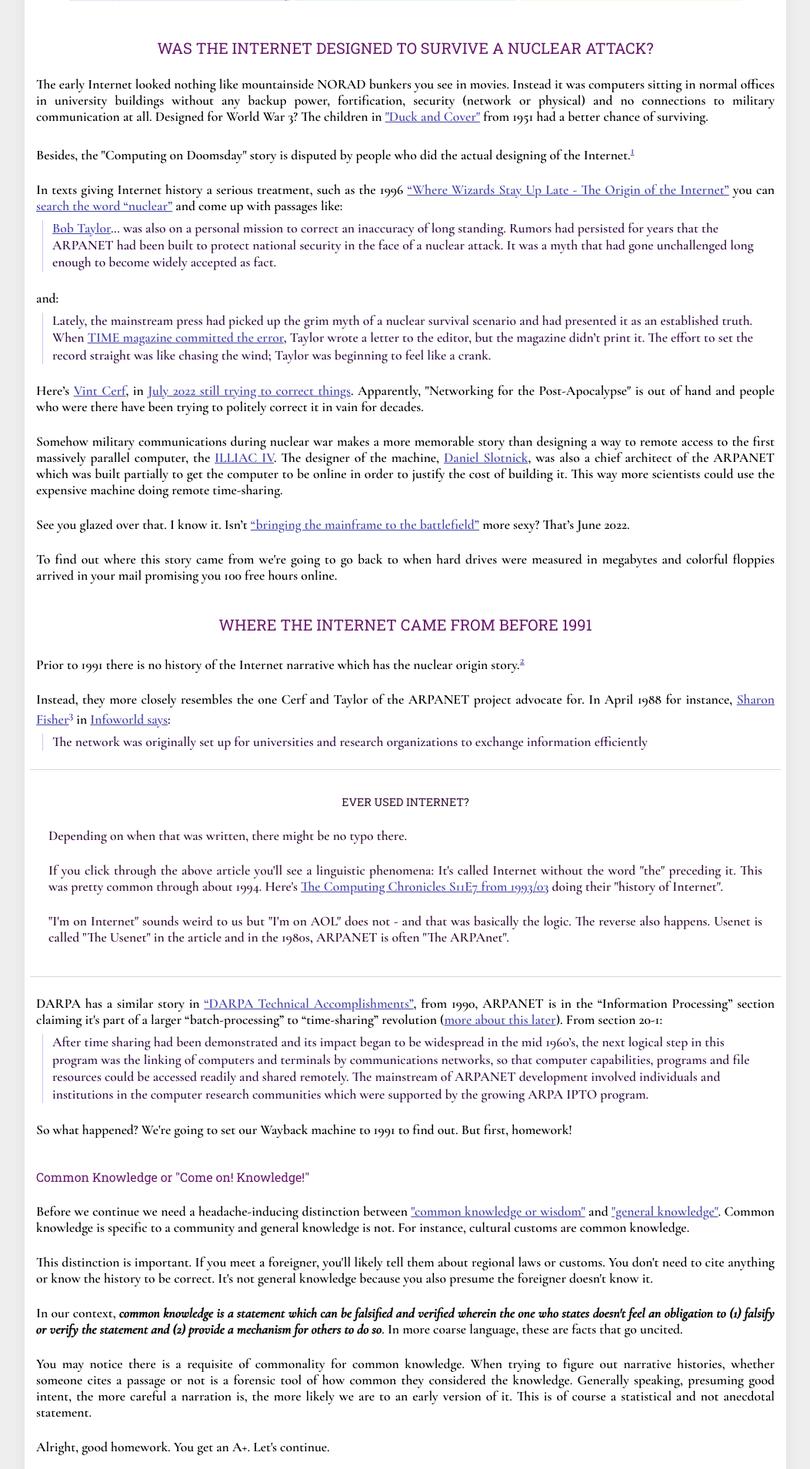
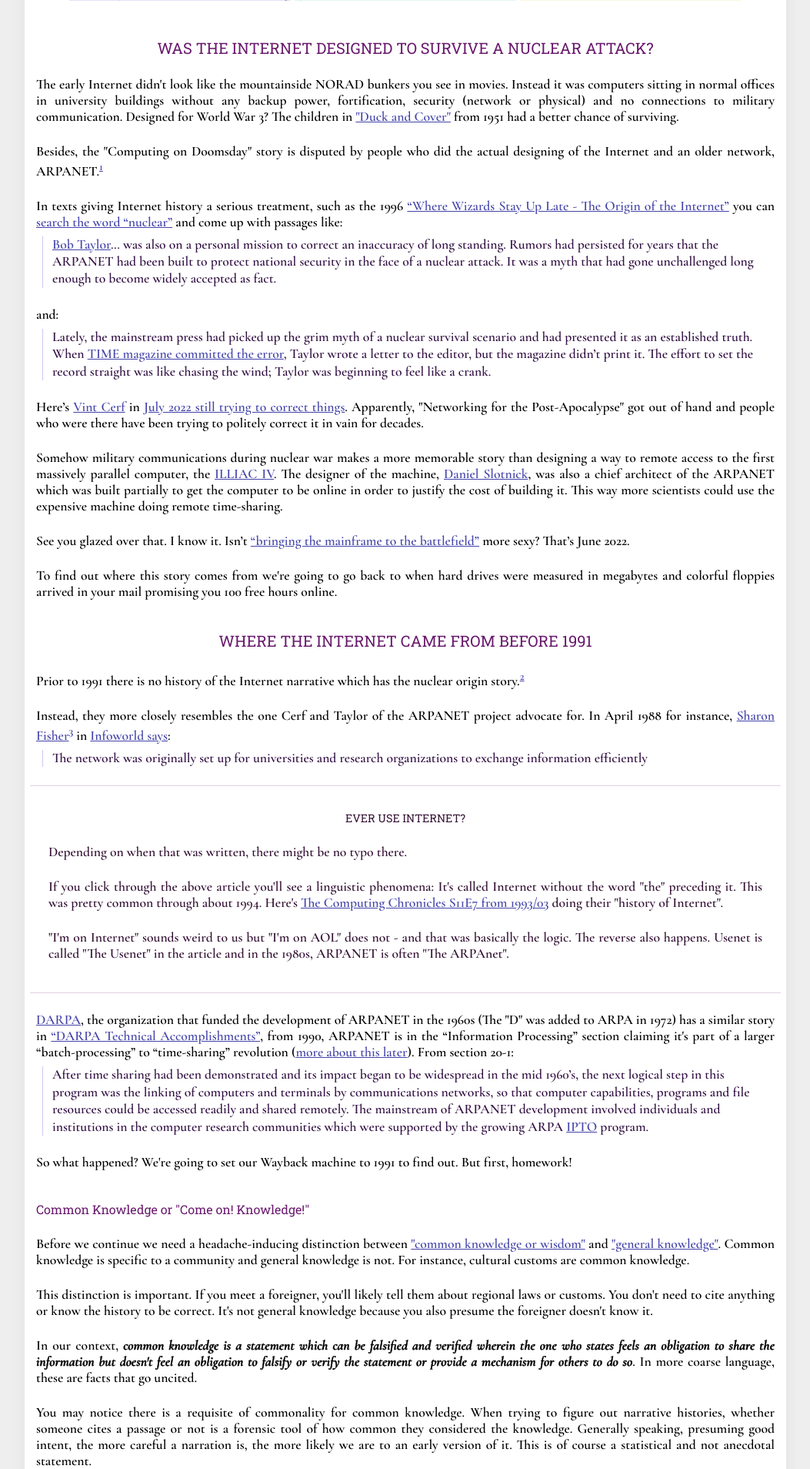
Before and after one commit to kristopolous/sf, a PHP site: page /internet-history in a window 1280 px wide. Shown: the part 767-2675 px from the top of the page at 77% size, without its empty margins (113-1166 px from the left). Run offline with PHP 8.4, Linux system fonts and the light colour scheme.

Commit message:
minor flow corrections

```diff
--- a/internet-history.php
+++ b/internet-history.php
@@ -90,8 +90,8 @@
 <img src=Report4799AHistoryOfArpanetTheFirstDecade_0032.png>
 </div>
 <h2 id="was-the-internet-designed-to-survive-a-nuclear-attack">Was The Internet designed to survive a nuclear attack?</h2>
-<p>The early Internet looked nothing like mountainside NORAD bunkers you see in movies. Instead it was computers sitting in normal offices in university buildings without any backup power, fortification, security (network or physical) and no connections to military communication at all. Designed for World War 3? The children in <a href="https://www.youtube.com/watch?v=LWH4tWkZpPU">"Duck and Cover"</a> from 1951 had a better chance of surviving.</p>
-<p>Besides, the "Computing on Doomsday" story is disputed by people who did the actual designing of the Internet.<sup><a href="#jcr"><?= $foot++ ?></a></sup></p>
+<p>The early Internet didn't look like the mountainside NORAD bunkers you see in movies. Instead it was computers sitting in normal offices in university buildings without any backup power, fortification, security (network or physical) and no connections to military communication. Designed for World War 3? The children in <a href="https://www.youtube.com/watch?v=LWH4tWkZpPU">"Duck and Cover"</a> from 1951 had a better chance of surviving.</p>
+<p>Besides, the "Computing on Doomsday" story is disputed by people who did the actual designing of the Internet and an older network, ARPANET.<sup><a href="#jcr"><?= $foot++ ?></a></sup></p>
 <p>In texts giving Internet history a serious treatment, such as the 1996 <a href="https://archive.org/details/wherewizardsstay00haf_vgj/">“Where Wizards Stay Up Late - The Origin of the Internet”</a> you can <a href="https://archive.org/details/wherewizardsstay00haf_vgj/page/n4/mode/2up?q=nuclear">search the word “nuclear”</a> and come up with passages like:</p>
 <blockquote>
 <p><a href="https://en.wikipedia.org/wiki/Robert_Taylor_(computer_scientist)">Bob Taylor</a>… was also on a personal mission to correct an inaccuracy of long standing. Rumors had persisted for years that the ARPANET had been built to protect national security in the face of a nuclear attack. It was a myth that had gone unchallenged long enough to become widely accepted as fact.</p>
@@ -100,10 +100,10 @@
 <blockquote>
 <p>Lately, the mainstream press had picked up the grim myth of a nuclear survival scenario and had presented it as an established truth. When <a href="http://content.time.com/time/magazine/0,9263,7601940725,00.html">TIME magazine committed the error</a>, Taylor wrote a letter to the editor, but the magazine didn’t print it. The effort to set the record straight was like chasing the wind; Taylor was beginning to feel like a crank.</p>
 </blockquote>
-<p>Here’s <a href="https://en.wikipedia.org/wiki/Vint_Cerf">Vint Cerf</a>, in <a href="https://youtu.be/lWyv4wU-WNA?t=4441">July 2022 still trying to correct things</a>. Apparently, "Networking for the Post-Apocalypse" is out of hand and people who were there have been trying to politely correct it in vain for decades.</p>
+<p>Here’s <a href="https://en.wikipedia.org/wiki/Vint_Cerf">Vint Cerf</a> in <a href="https://youtu.be/lWyv4wU-WNA?t=4441">July 2022 still trying to correct things</a>. Apparently, "Networking for the Post-Apocalypse" got out of hand and people who were there have been trying to politely correct it in vain for decades.</p>
 <p>Somehow military communications during nuclear war makes a more memorable story than designing a way to remote access to the first massively parallel computer, the <a href="https://en.wikipedia.org/wiki/ILLIAC_IV">ILLIAC IV</a>. The designer of the machine, <a href="https://en.wikipedia.org/wiki/Daniel_Slotnick">Daniel Slotnick</a>, was also a chief architect of the ARPANET which was built partially to get the computer to be online in order to justify the cost of building it. This way more scientists could use the expensive machine doing remote time-sharing.</p>
 <p>See you glazed over that. I know it. Isn’t <a href="https://jacobin.com/2022/06/internet-privatization-profit-centralization-democracy">“bringing the mainframe to the battlefield”</a> more sexy? That’s June 2022.</p>
-<p>To find out where this story came from we're going to go back to when hard drives were measured in megabytes and colorful floppies arrived in your mail promising you 100 free hours online.</p>
+<p>To find out where this story comes from we're going to go back to when hard drives were measured in megabytes and colorful floppies arrived in your mail promising you 100 free hours online.</p>
 <h2 id="where-the-internet-came-from-before-1991">Where the Internet came from before 1991</h2>
 <p>Prior to 1991 there is no history of the Internet narrative which has the nuclear origin story.<sup><a href="#prior"><?= $foot++ ?></a></sup></p>
 <p>Instead, they more closely resembles the one Cerf and Taylor of the ARPANET project advocate for. In April 1988 for instance, <a href="https://twitter.com/slfisher">Sharon Fisher</a><sup><a href="#sharon"><?= $foot++ ?></a></sup> in <a href="https://books.google.com/books?id=pj0EAAAAMBAJ&amp;pg=PA57&amp;hl=en&amp;sa=X&amp;ved=2ahUKEwiGz_ml97H6AhXtMEQIHV5EC2oQ6AF6BAgEEAI#v=onepage&amp;q&amp;f=false">Infoworld says</a>:</p>
@@ -111,14 +111,14 @@
 <p>The network was originally set up for universities and research organizations to exchange information efficiently</p>
 </blockquote>
 <aside>
-<h5>Ever used internet?</h5>
+<h5>Ever use internet?</h5>
 <p>Depending on when that was written, there might be no typo there.</p>
 <p>If you click through the above article you'll see a linguistic phenomena: It's called Internet without the word "the" preceding it. This was pretty common through about 1994. Here's <a href="https://youtu.be/U_o8gerare0?t=189">The Computing Chronicles S11E7 from 1993/03</a> doing their "history of Internet".</p>
 <p>"I'm on Internet" sounds weird to us but "I'm on AOL" does not - and that was basically the logic. The reverse also happens. Usenet is called "The Usenet" in the article and in the 1980s, ARPANET is often "The ARPAnet".
 </aside>
-<p>DARPA has a similar story in <a href="https://www.researchgate.net/publication/235051902_DARPA_Technical_Accomplishments_An_Historical_Review_of_Selected_DARPA_Projects_Volume_1">“DARPA Technical Accomplishments”</a>, from 1990, ARPANET is in the “Information Processing” section claiming it's part of a larger “batch-processing” to “time-sharing” revolution (<a href="#time-sharing">more about this later</a>). From section 20-1:</p>
+<p><a href="https://en.wikipedia.org/wiki/DARPA">DARPA</a>, the organization that funded the development of ARPANET in the 1960s (The "D" was added to ARPA in 1972) has a similar story in <a href="https://www.researchgate.net/publication/235051902_DARPA_Technical_Accomplishments_An_Historical_Review_of_Selected_DARPA_Projects_Volume_1">“DARPA Technical Accomplishments”</a>, from 1990, ARPANET is in the “Information Processing” section claiming it's part of a larger “batch-processing” to “time-sharing” revolution (<a href="#time-sharing">more about this later</a>). From section 20-1:</p>
 <blockquote>
-<p>After time sharing had been demonstrated and its impact began to be widespread in the mid 1960’s, the next logical step in this program was the linking of computers and terminals by communications networks, so that computer capabilities, programs and file resources could be accessed readily and shared remotely. The mainstream of ARPANET development involved individuals and institutions in the computer research communities which were supported by the growing ARPA IPTO program.</p>
+<p>After time sharing had been demonstrated and its impact began to be widespread in the mid 1960’s, the next logical step in this program was the linking of computers and terminals by communications networks, so that computer capabilities, programs and file resources could be accessed readily and shared remotely. The mainstream of ARPANET development involved individuals and institutions in the computer research communities which were supported by the growing ARPA <a href="https://en.wikipedia.org/wiki/Information_Processing_Techniques_Office">IPTO</a> program.</p>
 </blockquote>
 
 <p>So what happened? We're going to set our Wayback machine to 1991 to find out. But first, homework!</p>
@@ -126,14 +126,14 @@
 
 <p>Before we continue we need a headache-inducing distinction between <a href="https://en.wikipedia.org/wiki/Common_knowledge">"common knowledge or wisdom"</a> and <a href="https://en.wikipedia.org/wiki/General_knowledge">"general knowledge"</a>. Common knowledge is specific to a community and general knowledge is not. For instance, cultural customs are common knowledge.</p>
 <p>This distinction is important. If you meet a foreigner, you'll likely tell them about regional laws or customs. You don't need to cite anything or know the history to be correct. It's not general knowledge because you also presume the foreigner doesn't know it.</p>
-<p>In our context, <b><em>common knowledge is a statement which can be falsified and verified wherein the one who states doesn't feel an obligation to (1) falsify or verify the statement and (2) provide a mechanism for others to do so</em></b>. In more coarse language, these are facts that go uncited.</p>
+<p>In our context, <b><em>common knowledge is a statement which can be falsified and verified wherein the one who states feels an obligation to share the information but doesn't feel an obligation to falsify or verify the statement or provide a mechanism for others to do so</em></b>. In more coarse language, these are facts that go uncited.</p>
 <p>You may notice there is a requisite of commonality for common knowledge. When trying to figure out narrative histories, whether someone cites a passage or not is a forensic tool of how common they considered the knowledge. Generally speaking, presuming good intent, the more careful a narration is, the more likely we are to an early version of it. This is of course a statistical and not anecdotal statement.</p>
 
 <p>Alright, good homework. You get an A+. Let's continue.</p>
 <h2 id="im-sure-nobody-will-notice">1991: Network World Vol.8-33 P65&sect;12. It Begins.</h2>
 <p>The first instance<sup><a href="#first"><?= $foot++ ?></a></sup> of the misattribution is both a victim of how chronology works and slight journalistic error. The <a href="https://books.google.com/books?id=mREEAAAAMBAJ&amp;pg=PA65&amp;hl=en&amp;sa=X&amp;ved=2ahUKEwiSyfnLqrT6AhUXLEQIHTjLBmEQ6AF6BAgCEAI#v=onepage&amp;q&amp;f=false">Aug 19, 1991 issue of Network World</a> has a biography on someone who will be important in our story, <a href="https://en.wikipedia.org/wiki/Paul_Baran">Paul Baran</a>. It’s a long passage. I snipped the relevant parts below:</p>
 <blockquote>
-  <p>… questions were being asked regarding the U.S.’s ability to survive a pre-emptive nuclear attack with enough of its military capability intact … Baran and his Rand colleagues decided to keep the packet-switching research unclassified… After delays caused by political issues, the government commissioned a public net based on Baran’s research <em>(my note: false)</em>. In 1969, the Defense Advanced Research Projects Agency completed the first packet switched net, dubbed ARPANET.</p>
+  <p>… questions were being asked regarding the U.S.’s ability to survive a pre-emptive nuclear attack with enough of its military capability intact … Baran and his RAND colleagues decided to keep the packet-switching research unclassified… After delays caused by political issues, the government commissioned a public net based on Baran’s research <b>(my note: false)</b>. In 1969, the Defense Advanced Research Projects Agency completed the first packet switched net, dubbed ARPANET.</p>
 </blockquote>
 <p>This is the correct timeline, but not the correct chain of events. It’s not the last time it will be made.</p>
 <p>This is a fairly buried reference, literally right near the end of the magazine, after the small back-of-the issue black and white ads. But this is 1991, 13 days after <a href="https://en.wikipedia.org/wiki/Tim_Berners-Lee">Tim Berners-Lee</a> <a href="https://www.w3.org/People/Berners-Lee/1991/08/art-6484.txt">announced the WorldWideWeb</a>. Who cares about the Internet except for a bunch of nerds and weirdos? I'm sure this Internet thing will continue to be obscure and irrelevant.</p>
@@ -147,11 +147,11 @@
 <p>Without knowing the individuals involved in each project it is understandable to assume they are connected; that a later effort was a result of an earlier effort as opposed to an independent one.</p>
 <p>The ARPA narrative continues to persist as well such as in the 1992 <a href="https://archive.org/details/dnsbindinnutshel00albi/page/n29/mode/2up">“DNS and BIND in a nutshell”</a> by <a href="https://www.linkedin.com/in/paul-albitz-9602294/">Paul Albitz</a> and <a href="https://www.linkedin.com/in/cricketliu/">Cricket Liu</a>:</p>
 <blockquote>
-  <p>The original goal of the ARPANET was to allow government contractors to share expensive or scarce computing resources. <em>(my note: time-sharing)</em> From the beginning, however, users of the ARPANET also used the network for collaboration. This collaboration ranged from sharing files and software and exchanging electronic mail - to joint development and research using shared remote computers.</p>
+  <p>The original goal of the ARPANET was to allow government contractors to share expensive or scarce computing resources. <b>(my note: time-sharing)</b> From the beginning, however, users of the ARPANET also used the network for collaboration. This collaboration ranged from sharing files and software and exchanging electronic mail - to joint development and research using shared remote computers.</p>
 </blockquote>
 <p>Looks like there's now two fairly incompatible stories. Well I'm sure this will be tidied right up. Hold on, I heard from the future. Apparently no, it's just a bigger mess.</p>
 <h2 id="what-about-a-bigger-bomb">1993: This thing's getting popular&hellip;</h2>
-<p>By 1993, multi-generational references start to pop up. For instance, <a href="https://archive.org/details/internetfordummi03levi/page/11/mode/1up">The Internet for Dummies</a> elaborates multiple narratives including from Ed Krol's 1992 work down to oddly specific details (it also alludes to <a href="https://en.wikipedia.org/wiki/Flag_day_(computing)">Flag Day</a> but erroneously dates it in 1982. For dummies indeed&hellip;):</p>
+<p>By 1993, second generation references start to pop up. For instance, <a href="https://archive.org/details/internetfordummi03levi/page/11/mode/1up">The Internet for Dummies</a> elaborates multiple narratives including from Ed Krol's 1992 work down to oddly specific details (it also alludes to <a href="https://en.wikipedia.org/wiki/Flag_day_(computing)">Flag Day</a> but erroneously dates it in 1982. For dummies indeed&hellip;):</p>
 <figure>
 <img src="inet-for-dummies.jpg" <?=alt("Two screenshots comparing an almost identical passage between the two books. The text is 'these days backhoes cutting cables are more of a threat' compared with 'an errant backhoe cutting a cable is just as much of a threat'")?>>
 <figcaption><?= img() ?>“The Whole Internet User’s Guide & Catalog”, 1992 versus "Internet for Dummies", 1993.</figcaption>
@@ -208,7 +208,7 @@
 <blockquote>
 <p>…says University of Pennsylvania Telecommunications Professor David Farber, “that the Internet is actually a cold war relic, designed in the 1960s as a decentralized military communications system <b>capable of surviving a nuclear attack</b>. The Internet, which has grown explosively ever since Hurricane Andrew in 1992, has now proved its usefulness for emergency action in the civilian world.”</p>
 </blockquote>
-<p>There's that popular phrase "capable of surviving a nuclear attack" starting up. It's a good search term if you just feel like reading a mountainful of versions of this narrative. <a href="https://en.wikipedia.org/wiki/David_J._Farber">David Farber</a> is not a nobody. Designer of predecessor networks such as <a href="https://en.wikipedia.org/wiki/CSNET">CSNET</a>, <a href="https://en.wikipedia.org/wiki/National_Science_Foundation_Network">NSFNet</a>, and <a href="https://en.wikipedia.org/wiki/National_research_and_education_network">NREN</a>, he’s a Bell Labs, SDS and Rand Corporation alumni. That last one, RAND, will be more important in our story.</p>
+<p>There's that popular phrase "capable of surviving a nuclear attack" starting up. It's a good search term if you just feel like reading a mountainful of versions of this narrative. <a href="https://en.wikipedia.org/wiki/David_J._Farber">David Farber</a> is not a nobody. Designer of predecessor networks such as <a href="https://en.wikipedia.org/wiki/CSNET">CSNET</a>, <a href="https://en.wikipedia.org/wiki/National_Science_Foundation_Network">NSFNet</a>, and <a href="https://en.wikipedia.org/wiki/National_research_and_education_network">NREN</a>, he’s a <a href="https://en.wikipedia.org/wiki/Bell_Labs">Bell Labs</a>, <a href="https://en.wikipedia.org/wiki/Scientific_Data_Systems">SDS</a> and <A href="https://en.wikipedia.org/wiki/RAND_Corporation">RAND Corporation</a> alumni. That last one, RAND, will be more important in our story.</p>
 <p>We also find the older narrative “ARPANET is an indirect consequence of nuclear war planning” starting to become "common knowledge" such as in <a href="https://www.google.com/books/edition/Japanese_Technical_Literature_Bulletin/gLIvm9n9a3EC?hl=en&amp;gbpv=1&amp;pg=RA7-PA5&amp;printsec=frontcover">“Japan’s Information Highway” from Nov 26, 1994</a>, also uncited:</p>
 <blockquote>
 <p>Spawned by a Pentagon doomsday scheme to keep US military computers operating in the event of a nuclear war, the Internet…</p>
@@ -219,7 +219,7 @@
 <img src="myth-v-reality.png" <?=alt("The text of the image reads: Myth: ARPANET was conceived as a way to maintain government data communications after a nuclear war. Reality: ARPANET was conceived as a way to save money by getting government-funded researchers to share computers rather than each of them buying their own. Source: Leonard Kleinrock, UCLA")?> /><figcaption><?= img() ?>Sigh, we’re still trying to correct this</figcaption>
 </figure>
 <p>It was hopeless. Network World was the first source we found for spreading it to begin with.</p>
-<p>While we're here the article that was referenced in "Where the Wizards Stay Up Late" from the beginning is <a href="https://content.time.com/time/subscriber/article/0,33009,981132,00.html">the lead for the July 25, 1994 issue of TIME Magazine</a>, which has been misdated on their website. It can also be found at <tt>/time/072594/07259925.000</tt> in the <a href="https://archive.org/details/cd_TIME_Magazine_Almanac_-_All_TIME_Magazine_articles_1989-1995_Win3.1">TIME Magazine Almanac CD-ROM from 1995</a> to confirm the 1994 date. Here's the now common story:</p>
+<p>While we're here the article that was referenced in "Where the Wizards Stay Up Late" from the beginning is <a href="https://content.time.com/time/subscriber/article/0,33009,981132,00.html">the lead for the July 25, 1994 issue of TIME Magazine</a><sup><a href="#time-date"><?=$foot++?></a></sup>. Here's the now common story:</p>
 <blockquote>
   <p>The Internet evolved from a computer system built 25 years ago by the Defense Department to enable academic and military researchers to continue to do government work even if part of the network were taken out in a nuclear attack. It eventually linked universities, government facilities and corporations around the world, and they all shared the costs and technical work of running the system.</p>
 </blockquote>
@@ -244,10 +244,10 @@
 <ul>
   <li><b>ARPA:</b> Documents bearing the ARPA name or people directly involved with the ARPANET project. (A)</li>
   <li><b>Peers:</b> Either scholars or people who worked on other networks. (P)</li>
-  <li><b>Outsiders:</b> Those who are not in the first two groups but are what we called knowledge staters, such as reporters. They either credit nobody or members of either of the first two groups. (<?= $on?>, <?=$oa?>, or <?=$op?>).</li>
+  <li><b>Outsiders:</b> Those who are not in the first two groups but are what we called knowledge staters, such as reporters. They either credit members of either of the first two groups or nobody. (<?= $oa?>, <?=$op?>, or <?=$on?>).</li>
 </ul>
 <p>
-The narrative has been broken down into a number of story points and the narrations were arranged as chronologically as possible. Notes on methodology can be found at the end.</p>
+The narrative has been broken down into a number of story points and were arranged as chronologically as possible. Notes on methodology can be found at the end.</p>
 <ul>
   <li>Blue cells with a &check; mean a claim was made. For instance, "Paul Baran invented packet-switching at RAND which led to ARPAnet".</li>
   <li>Grey cells with a &sect; sign means things were mentioned but not causally linked. For instance, "Before ARPAnet, Paul Baran also had a packet-switching project at RAND" would be "sectional" and not "causal".</li>
@@ -633,7 +633,7 @@
 <blockquote>
 <p>The cloud-of-doom attitude that nuclear war spells the end of the earth is slowly lifting from the minds of the many. … If war does not mean the end of the earth in a black and white manner, then it follows that we should do those things that make the shade of gray as light as possible: to plan now to minimize potential destruction and to do all those things necessary to permit the survivors of the holocaust to shuck their ashes and reconstruct the economy swiftly.</p>
 </blockquote>
-<p>So this failed proposal in 1965 matches our claim by David Farber. They both worked at Rand. In a <a href="https://www.kgri.keio.ac.jp/en/news-event/051657.html">2019 interview Farber stated</a>:</p>
+<p>So this failed proposal in 1965 matches our claim by David Farber. They both worked at RAND. In a <a href="https://www.kgri.keio.ac.jp/en/news-event/051657.html">2019 interview Farber stated</a>:</p>
 <blockquote>
 <p>It allowed me to broaden out, quite a bit…. This is also the place where Paul Baran and I became good friends. We remained so for the rest of our lives.</p>
 </blockquote>
@@ -705,6 +705,7 @@
   <li><p><a name="sharon"></a>I had a brief chat with Sharon on Oct 3, 2022 over Facebook. She also wrote a 1993 text, <a href="https://archive.org/details/ridinginternethi00fish/page/12/mode/2up">"Riding the Internet Highway"</a> which contained a similar origin narrative. In our conversation she recommended a <a href="https://vintageapple.org/byte/pdf/199107_Byte_Magazine_Vol_16-07_DOS_5.0.pdf">July 1991 Byte</a>(PDF) article she wrote. It starts on PDF page 209 and cites Quarterman's Matrix as she does in the InfoWorld article work for his 1986 work, <a href="https://dl.acm.org/doi/abs/10.1145/6617.6618">"Notable Computer Networks"</a>.</p>
   <li><p><a name="first"></a>Calling something "first" is so risky. Let me clarify. First as far as ProQuest, archive.org and Google books is concerned. Have an earlier one? <a href="mailto:info@siliconfolklore.com?subject=Earlier+Reference">Please send it over</a>.</p></li>
 
+  <li><p><a name="time-date"></a>This article has been misdated on Times website. It can also be found at <tt>/time/072594/07259925.000</tt> in the <a href="https://archive.org/details/cd_TIME_Magazine_Almanac_-_All_TIME_Magazine_articles_1989-1995_Win3.1">TIME Magazine Almanac CD-ROM from 1995</a> to confirm the 1994 date.</p></li>
   <li><p><a name="infoworld"></a>Quarterman's Matrix is included in Fisher's bibliography and her description mirrors the one from The Matrix. Going over the names referenced there's three without Wikipedia pages: David Wasley, David Buerger, John Rugo and one with: <a href="https://en.wikipedia.org/wiki/Robert_Metcalfe">Bob Metcalfe</a> who has a mixed history with ARPA and wasn't used for the history section.</li>
   <li><p><a name="krol"></a>I was unable to determine a source for Krol here. He mentions Quarterman's Matrix but that does not have the (P) bomb narrative. Krol has earlier work such as <a href="https://www.rfc-editor.org/rfc/rfc1118.html">"The Hitchhikers Guide to the Internet"</a> but nothing I could find had an origin story. He references Douglas Comer's "Internetworking TCP/IP" which is a 3-volume set also without an origin story. Comer's work references Cerf's "The History of the ARPANET" but Cerf is (A) while Krol is a (P) narrative. Also mentioned is Craig Hunt's <a href="https://archive.org/details/tcpipnetworkadmi00hunt/page/n25/mode/2up">"TCP/IP network administration"</a> which has an origin story but it's (A) style.</p>
 <p>An additional reference later in the work is <a href="https://archive.org/details/computersecurity00russ/page/210/mode/2up">"Computer Security Basics"</a> which references ARPANET but has no origin story. Another reference <a href="https://archive.org/details/practicalunixsec00garf_0/page/6/mode/2up">"Practical UNIX Security"</a> only historical reference is a brief description of Project MAC without referring to it by name.</p>
```
